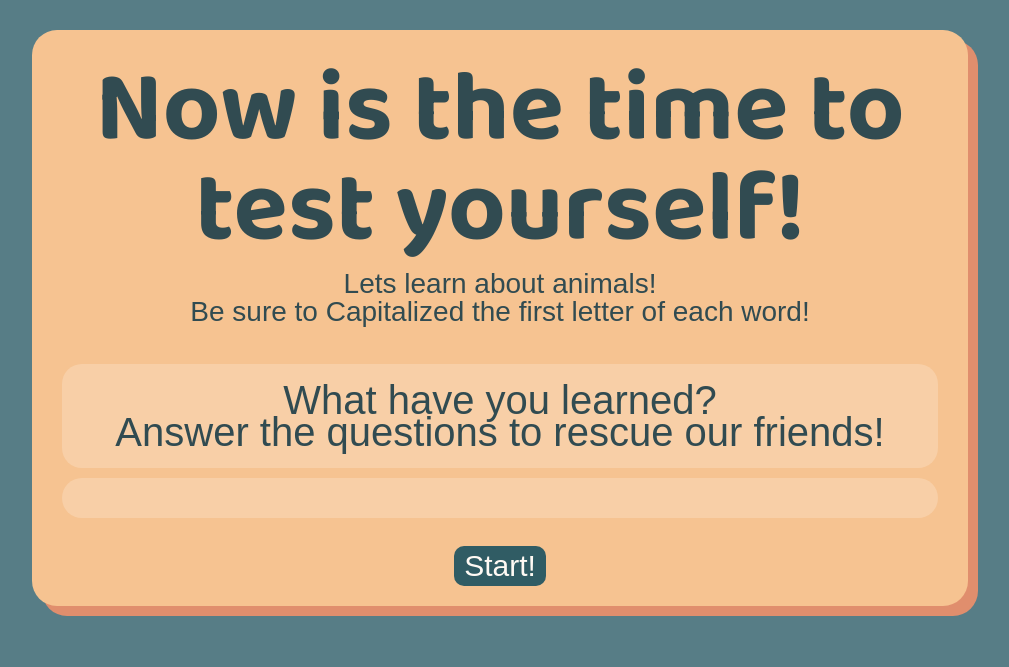
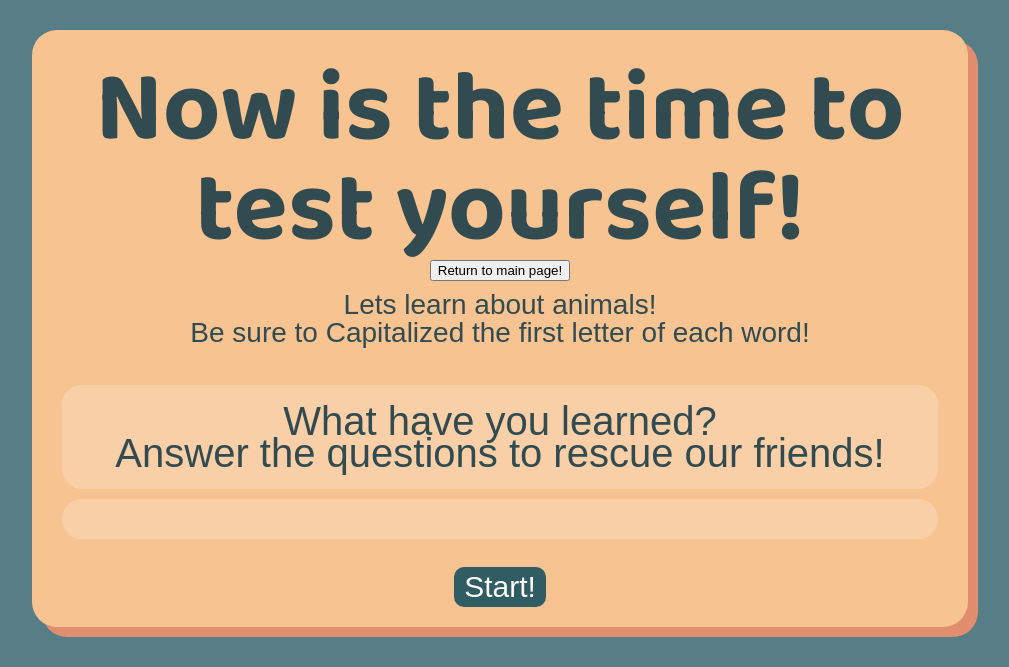
Before and after one commit to yylmax/PMMC, a Flask app: page /game4 in a window 1280 px wide. Shown: the top 667 px of the page, without its empty margins (140-1149 px from the left). Run offline with Flask 3, Linux system fonts and the light colour scheme; some libraries are stand-ins or nearby versions; some web fonts are replaced.

Commit message:
Direct to main page

```diff
--- a/templates/index.html
+++ b/templates/index.html
@@ -20,6 +20,11 @@
   <div class="kqbox">
 
     <h1 id="kqheader00893">Now is the time to test yourself!</h1>
+    <div>
+      <a href="/">
+        <button type='button' class='backToMainBtn''>Return to main page!</button>
+      </a>
+    </div>
     <p id="kqintro-p14182">Lets learn about animals!<br/>Be sure to Capitalized the first letter of each word!</p>
     <br/>
     <div id="factDisplay">
```
